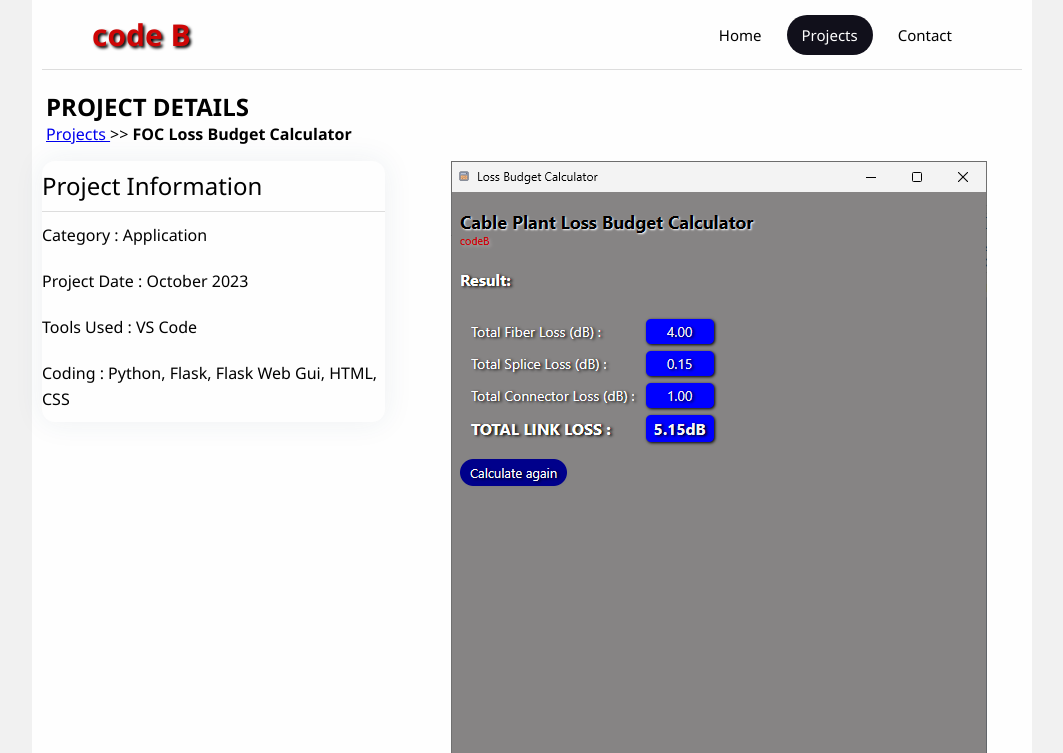
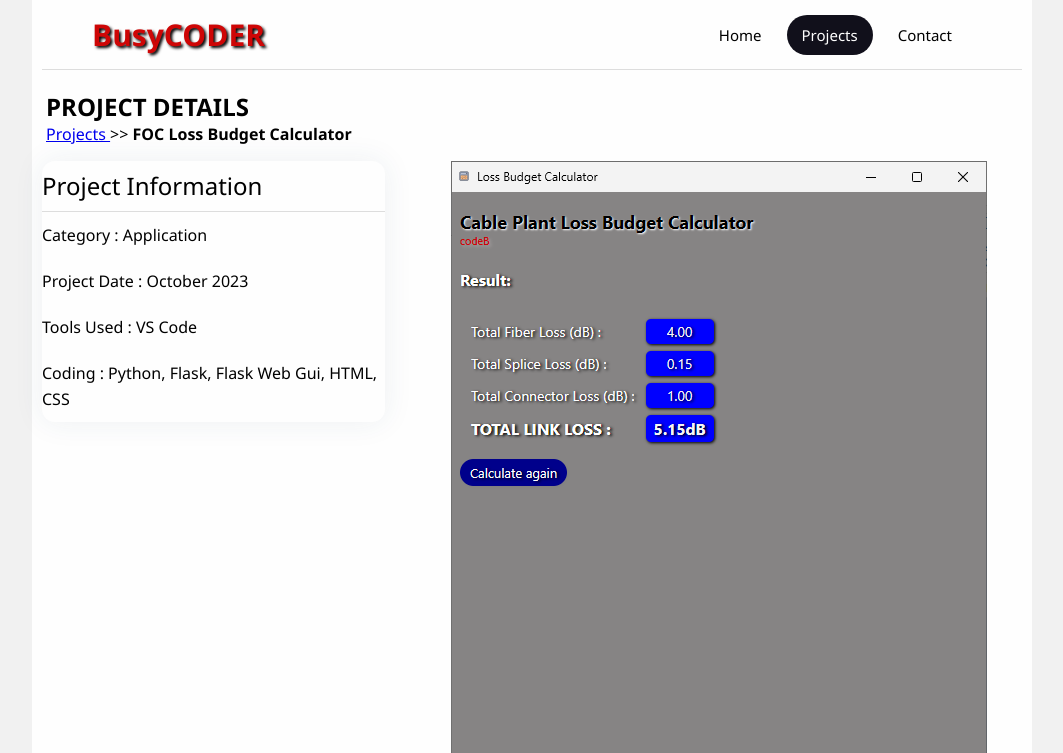
Before and after one commit to deeothenteecation/TEST_11-test, a Flask app: page /projects_details_lossbudgetcalc.html in a window 1280 px wide. Shown: the top 753 px of the page, without its empty margins (108-1171 px from the left). Run offline with Flask 3, Linux system fonts and the light colour scheme.

Commit message:
Update projects_details_lossbudgetcalc.html

```diff
--- a/templates/projects_details_lossbudgetcalc.html
+++ b/templates/projects_details_lossbudgetcalc.html
@@ -3,7 +3,7 @@
 <head>
     <meta charset="UTF-8">
     <meta name="viewport" content="width=device-width, initial-scale=1.0">
-    <title>code B</title>
+    <title>BusyCODER</title>
     <link rel="stylesheet" href="/static/style.css">
     <link rel="icon" type="image/x-icon" href="/static/ico.JPG">
 </head>
@@ -15,7 +15,7 @@
 
     <header>
       <div class="logo-brand"><a href="/" style="text-decoration: none; display: flex;">
-        <div class="brand">code B</div></a>
+        <div class="brand">BusyCODER</div></a>
       </div>
       <div class="hamburger">
         <div class="line"></div>
```
